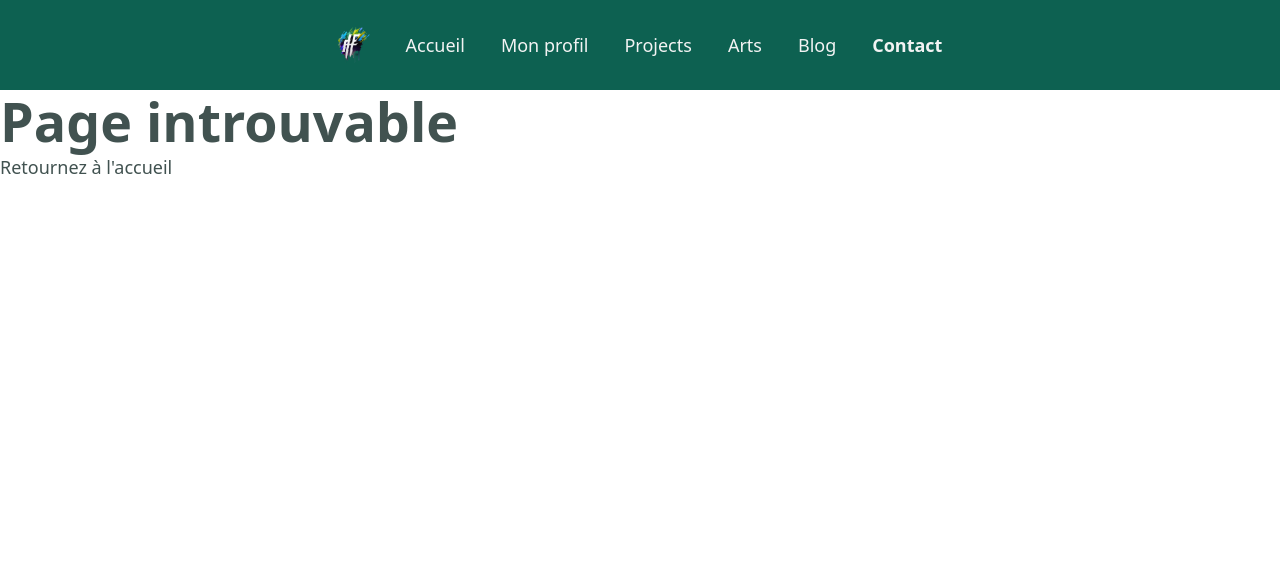
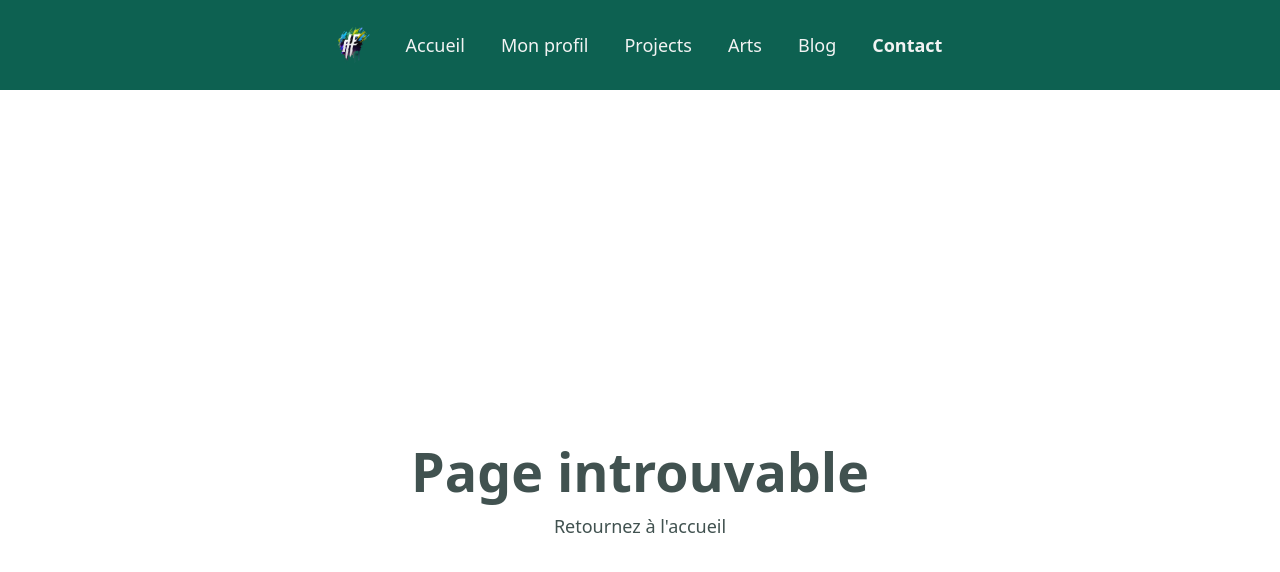
Before and after one commit to Faudelhadroug/portfolio-2024, a Vue app in the folder client/: page /contact in a window 1280 px wide. Shown: the top 572 px of the page. Built offline with nearby package versions, Linux system fonts and the light colour scheme.

Commit message:
style: modification 404page

```diff
--- a/client/src/views/NotFoundView.vue
+++ b/client/src/views/NotFoundView.vue
@@ -2,8 +2,8 @@
 </script>
 
 <template>
-  <section>
+  <main class="flex-center flex-col h-screen space-y-[0.5rem]">
     <h1>Page introuvable</h1>
     <a href="/">Retournez à l'accueil</a>
-  </section>
+  </main>
 </template>
```
